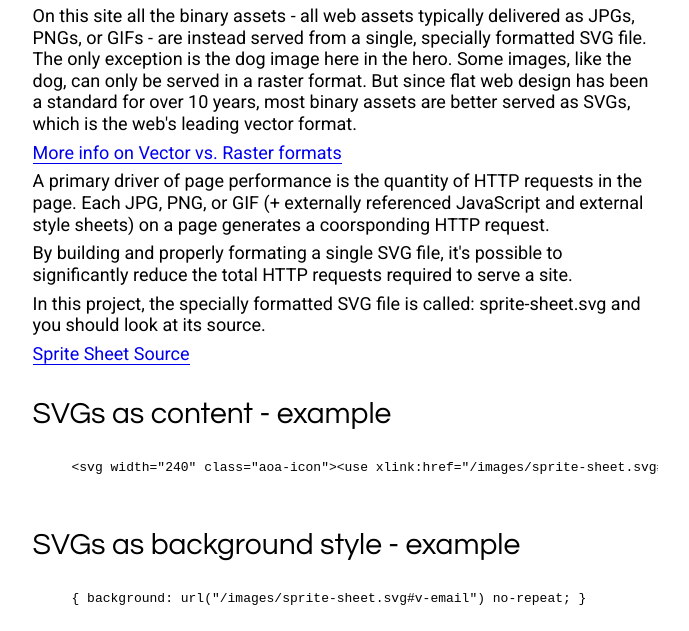
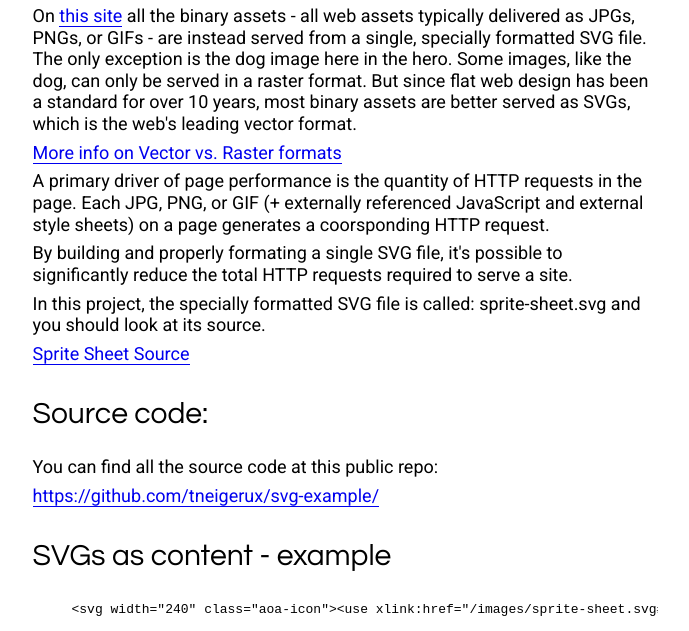
Before and after one commit to tneigerux/svg-example, an Eleventy site: page src/site/index.md in a window 1280 px wide. Shown: the part 485-1116 px from the top of the page, without its empty margins (295-984 px from the left). Built offline with nearby package versions, Linux system fonts and the light colour scheme; Eleventy itself is replaced by a stand-in of ours; files that its build step writes are made by us from their sources; what postcss-color-mix, postcss-import, precss would draw is missing.

Commit message:
Added more content

```diff
--- a/src/site/index.md
+++ b/src/site/index.md
@@ -17,7 +17,7 @@ amazon:
 
 # SVGs are better.
 
-On this site all the binary assets - all web assets typically delivered as JPGs, PNGs, or GIFs - are instead served from a single, specially formatted SVG file. The only exception is the dog image here in the hero. Some images, like the dog, can only be served in a raster format. But since flat web design has been a standard for over 10 years, most binary assets are better served as SVGs, which is the web's leading vector format.
+On [this site](https://svg-example.netlify.app/) all the binary assets - all web assets typically delivered as JPGs, PNGs, or GIFs - are instead served from a single, specially formatted SVG file. The only exception is the dog image here in the hero. Some images, like the dog, can only be served in a raster format. But since flat web design has been a standard for over 10 years, most binary assets are better served as SVGs, which is the web's leading vector format.
 
 [More info on Vector vs. Raster formats](https://www.thevisualpro.com/visualpro-blog/vector-vs-raster-whats-the-difference)
 
@@ -29,6 +29,11 @@ In this project, the specially formatted SVG file is called: sprite-sheet.svg an
 
 [Sprite Sheet Source](/images/sprite-sheet.svg)
 
+## Source code:
+
+You can find all the source code at this public repo:
+
+[https://github.com/tneigerux/svg-example/](https://github.com/tneigerux/svg-example/)
 
 ## SVGs as content - example
 
```
Also changed, not shown: README.md.
